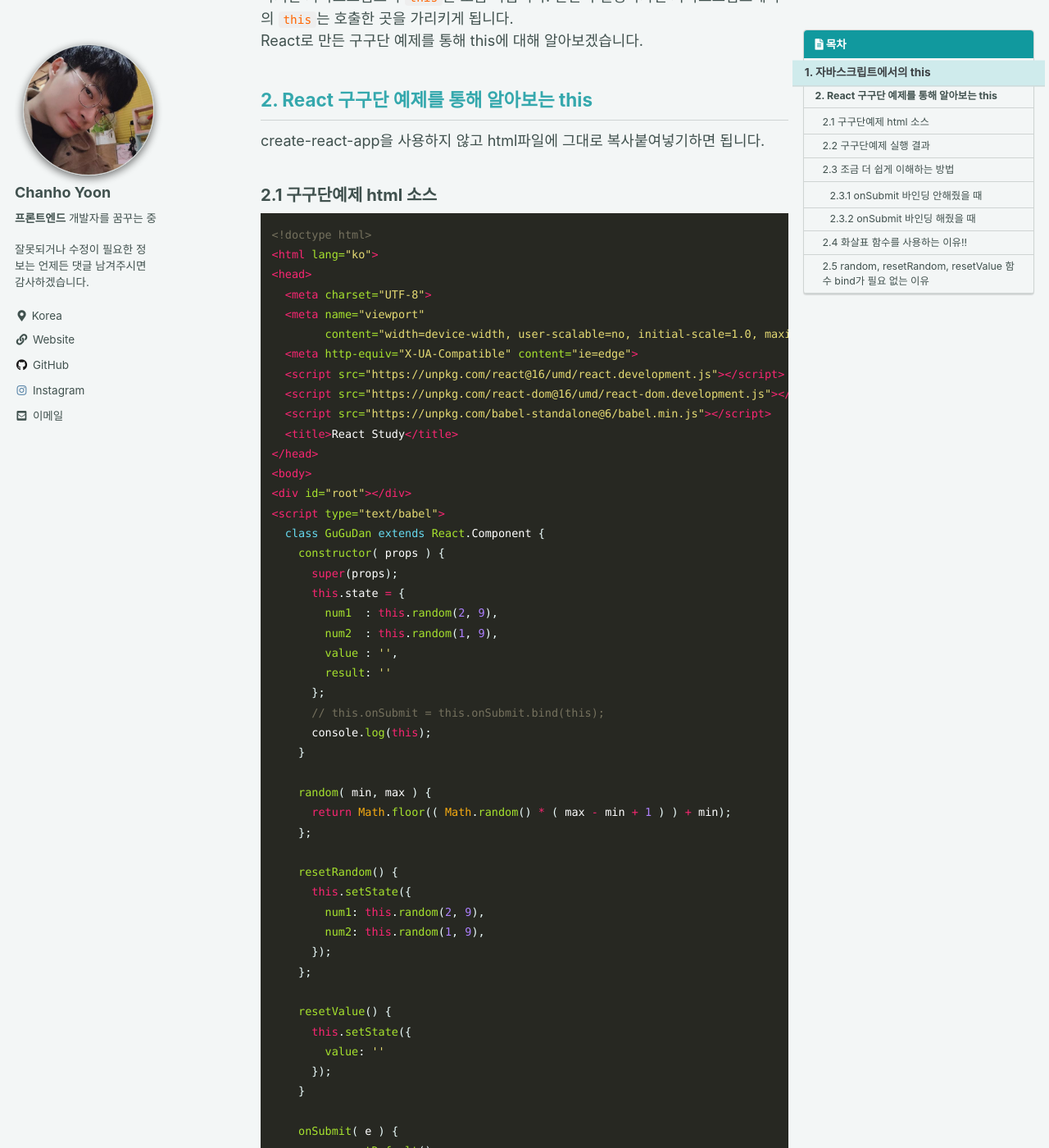
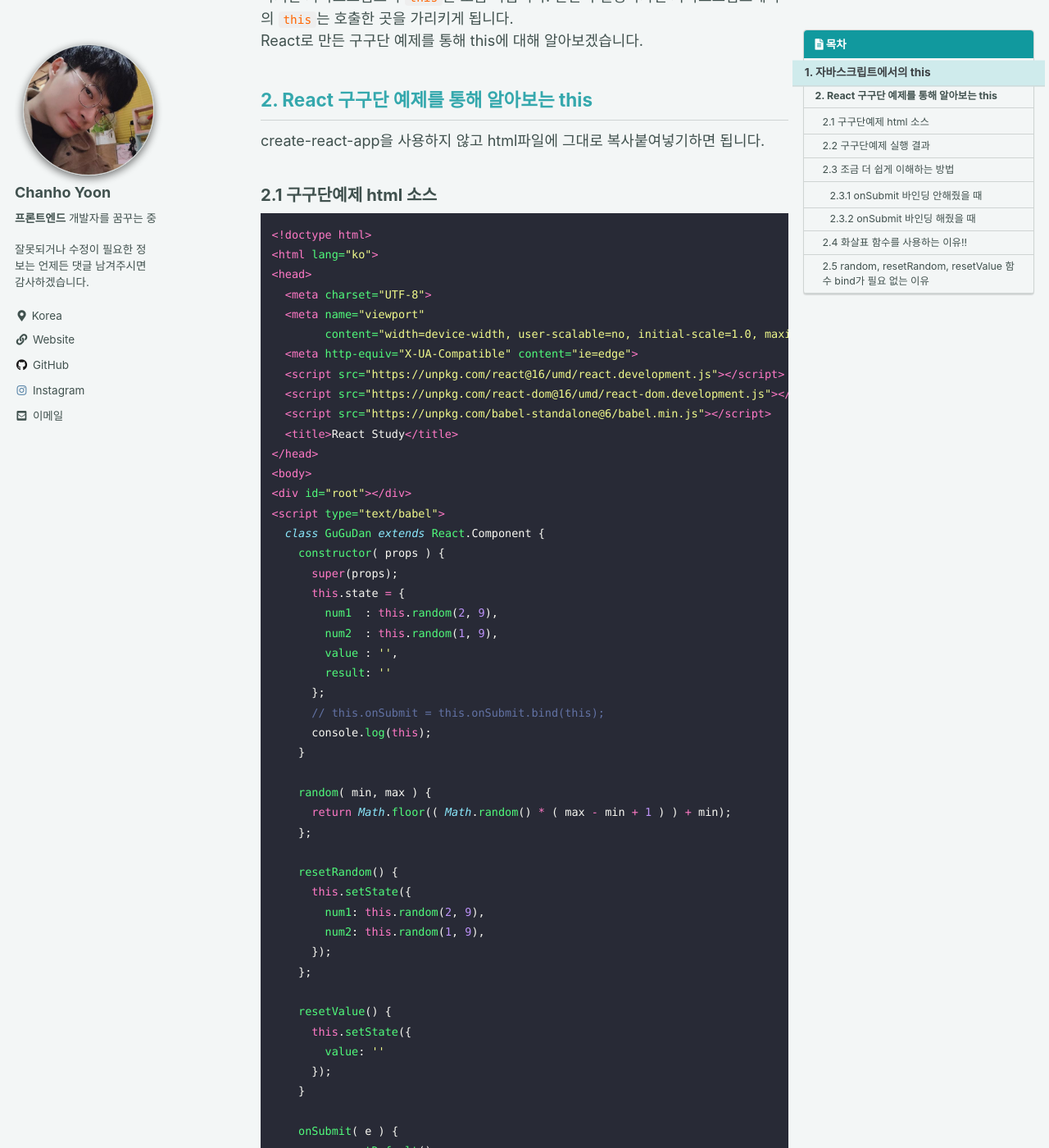
Before and after one commit to chanho-Yoon/chanho-Yoon.github.io, a Jekyll site: the page built from _posts/2020-12-03-js-this.md, in a window 1280 px wide and 1400 px high, scrolled down 409 px. Shown: the whole window at 82% size. Built offline with Jekyll 4.4.1, drawn with Linux system fonts in a browser that asks for light colours; cached includes are drawn as plain includes; comment, search, counter and statistics services are not loaded.

Commit message:
code hightlighting css 변경 및 _config.yml에 한글 주석 설명 추가

```diff
--- a/_config.yml
+++ b/_config.yml
@@ -201,7 +201,7 @@ sass:
 
 # Outputting
 permalink: /:categories/:title/
-paginate: 6 # amount of posts to show
+paginate: 6 # amount of posts to show / 페이지에 몇 개의 게시물을 기준으로 다음페이지로
 paginate_path: /page:num/
 timezone: # https://en.wikipedia.org/wiki/List_of_tz_database_time_zones
 
--- a/assets/css/syntax.css
+++ b/assets/css/syntax.css
@@ -1,214 +1,292 @@
-.highlight table td {
-  padding: 5px;
-}
-.highlight table pre {
-  margin: 0;
-}
-.highlight .gh {
-  color: #999999;
-}
-.highlight .sr {
-  color: #f6aa11;
-}
-.highlight .go {
-  color: #888888;
-}
-.highlight .gp {
-  color: #555555;
-}
-.highlight .gs {
-}
-.highlight .gu {
-  color: #aaaaaa;
-}
-.highlight .nb {
-  color: #f6aa11;
-}
-.highlight .cm {
-  color: #75715e;
-}
-.highlight .cp {
-  color: #75715e;
-}
-.highlight .c1 {
-  color: #75715e;
-}
-.highlight .cs {
-  color: #75715e;
-}
-.highlight .c,
-.highlight .ch,
-.highlight .cd,
-.highlight .cpf {
-  color: #75715e;
-}
-.highlight .err {
-  color: #960050;
-}
-.highlight .gr {
-  color: #960050;
-}
-.highlight .gt {
-  color: #960050;
-}
-.highlight .gd {
-  color: #49483e;
-}
-.highlight .gi {
-  color: #49483e;
-}
-.highlight .ge {
-  color: #49483e;
-}
-.highlight .kc {
-  color: #66d9ef;
-}
-.highlight .kd {
-  color: #66d9ef;
-}
-.highlight .kr {
-  color: #66d9ef;
-}
-.highlight .no {
-  color: #66d9ef;
-}
-.highlight .kt {
-  color: #66d9ef;
-}
-.highlight .mf {
-  color: #ae81ff;
-}
-.highlight .mh {
-  color: #ae81ff;
-}
-.highlight .il {
-  color: #ae81ff;
-}
-.highlight .mi {
-  color: #ae81ff;
-}
-.highlight .mo {
-  color: #ae81ff;
-}
-.highlight .m,
-.highlight .mb,
-.highlight .mx {
-  color: #ae81ff;
-}
-.highlight .sc {
-  color: #ae81ff;
-}
-.highlight .se {
-  color: #ae81ff;
-}
-.highlight .ss {
-  color: #ae81ff;
-}
-.highlight .sd {
-  color: #e6db74;
-}
-.highlight .s2 {
-  color: #e6db74;
-}
-.highlight .sb {
-  color: #e6db74;
-}
-.highlight .sh {
-  color: #e6db74;
-}
-.highlight .si {
-  color: #e6db74;
-}
-.highlight .sx {
-  color: #e6db74;
-}
-.highlight .s1 {
-  color: #e6db74;
-}
-.highlight .s,
-.highlight .sa,
-.highlight .dl {
-  color: #e6db74;
-}
-.highlight .na {
-  color: #a6e22e;
-}
-.highlight .nc {
-  color: #a6e22e;
-}
-.highlight .nd {
-  color: #a6e22e;
-}
-.highlight .ne {
-  color: #a6e22e;
-}
-.highlight .nf,
-.highlight .fm {
-  color: #a6e22e;
-}
-.highlight .vc {
-  color: #ffffff;
-  background-color: #272822;
-}
-.highlight .nn {
-  color: #ffffff;
-  background-color: #272822;
-}
-.highlight .nl {
-  color: #ffffff;
-  background-color: #272822;
-}
-.highlight .ni {
-  color: #ffffff;
-  background-color: #272822;
-}
-.highlight .bp {
-  color: #ffffff;
-  background-color: #272822;
-}
-.highlight .vg {
-  color: #ffffff;
-  background-color: #272822;
-}
-.highlight .vi {
-  color: #ffffff;
-  background-color: #272822;
-}
-.highlight .nv,
-.highlight .vm {
-  color: #ffffff;
-  background-color: #272822;
-}
-.highlight .w {
-  color: #ffffff;
-  background-color: #272822;
-}
-.highlight {
-  color: #ffffff;
-  background-color: #272822;
-}
-.highlight .n,
-.highlight .py,
-.highlight .nx {
-  color: #ffffff;
-  background-color: #272822;
-}
-.highlight .ow {
-  color: #f92672;
-}
-.highlight .nt {
-  color: #f92672;
-}
-.highlight .k,
-.highlight .kv {
-  color: #f92672;
-}
-.highlight .kn {
-  color: #f92672;
-}
-.highlight .kp {
-  color: #f92672;
-}
-.highlight .o {
-  color: #f92672;
-}
+/*.highlight table td {*/
+/*  padding: 5px;*/
+/*}*/
+/*.highlight table pre {*/
+/*  margin: 0;*/
+/*}*/
+/*.highlight .gh {*/
+/*  color: #999999;*/
+/*}*/
+/*.highlight .sr {*/
+/*  color: #f6aa11;*/
+/*}*/
+/*.highlight .go {*/
+/*  color: #888888;*/
+/*}*/
+/*.highlight .gp {*/
+/*  color: #555555;*/
+/*}*/
+/*.highlight .gs {*/
+/*}*/
+/*.highlight .gu {*/
+/*  color: #aaaaaa;*/
+/*}*/
+/*.highlight .nb {*/
+/*  color: #f6aa11;*/
+/*}*/
+/*.highlight .cm {*/
+/*  color: #75715e;*/
+/*}*/
+/*.highlight .cp {*/
+/*  color: #75715e;*/
+/*}*/
+/*.highlight .c1 {*/
+/*  color: #75715e;*/
+/*}*/
+/*.highlight .cs {*/
+/*  color: #75715e;*/
+/*}*/
+/*.highlight .c,*/
+/*.highlight .ch,*/
+/*.highlight .cd,*/
+/*.highlight .cpf {*/
+/*  color: #75715e;*/
+/*}*/
+/*.highlight .err {*/
+/*  color: #960050;*/
+/*}*/
+/*.highlight .gr {*/
+/*  color: #960050;*/
+/*}*/
+/*.highlight .gt {*/
+/*  color: #960050;*/
+/*}*/
+/*.highlight .gd {*/
+/*  color: #49483e;*/
+/*}*/
+/*.highlight .gi {*/
+/*  color: #49483e;*/
+/*}*/
+/*.highlight .ge {*/
+/*  color: #49483e;*/
+/*}*/
+/*.highlight .kc {*/
+/*  color: #66d9ef;*/
+/*}*/
+/*.highlight .kd {*/
+/*  color: #66d9ef;*/
+/*}*/
+/*.highlight .kr {*/
+/*  color: #66d9ef;*/
+/*}*/
+/*.highlight .no {*/
+/*  color: #66d9ef;*/
+/*}*/
+/*.highlight .kt {*/
+/*  color: #66d9ef;*/
+/*}*/
+/*.highlight .mf {*/
+/*  color: #ae81ff;*/
+/*}*/
+/*.highlight .mh {*/
+/*  color: #ae81ff;*/
+/*}*/
+/*.highlight .il {*/
+/*  color: #ae81ff;*/
+/*}*/
+/*.highlight .mi {*/
+/*  color: #ae81ff;*/
+/*}*/
+/*.highlight .mo {*/
+/*  color: #ae81ff;*/
+/*}*/
+/*.highlight .m,*/
+/*.highlight .mb,*/
+/*.highlight .mx {*/
+/*  color: #ae81ff;*/
+/*}*/
+/*.highlight .sc {*/
+/*  color: #ae81ff;*/
+/*}*/
+/*.highlight .se {*/
+/*  color: #ae81ff;*/
+/*}*/
+/*.highlight .ss {*/
+/*  color: #ae81ff;*/
+/*}*/
+/*.highlight .sd {*/
+/*  color: #e6db74;*/
+/*}*/
+/*.highlight .s2 {*/
+/*  color: #e6db74;*/
+/*}*/
+/*.highlight .sb {*/
+/*  color: #e6db74;*/
+/*}*/
+/*.highlight .sh {*/
+/*  color: #e6db74;*/
+/*}*/
+/*.highlight .si {*/
+/*  color: #e6db74;*/
+/*}*/
+/*.highlight .sx {*/
+/*  color: #e6db74;*/
+/*}*/
+/*.highlight .s1 {*/
+/*  color: #e6db74;*/
+/*}*/
+/*.highlight .s,*/
+/*.highlight .sa,*/
+/*.highlight .dl {*/
+/*  color: #e6db74;*/
+/*}*/
+/*.highlight .na {*/
+/*  color: #a6e22e;*/
+/*}*/
+/*.highlight .nc {*/
+/*  color: #a6e22e;*/
+/*}*/
+/*.highlight .nd {*/
+/*  color: #a6e22e;*/
+/*}*/
+/*.highlight .ne {*/
+/*  color: #a6e22e;*/
+/*}*/
+/*.highlight .nf,*/
+/*.highlight .fm {*/
+/*  color: #a6e22e;*/
+/*}*/
+/*.highlight .vc {*/
+/*  color: #ffffff;*/
+/*  background-color: #272822;*/
+/*}*/
+/*.highlight .nn {*/
+/*  color: #ffffff;*/
+/*  background-color: #272822;*/
+/*}*/
+/*.highlight .nl {*/
+/*  color: #ffffff;*/
+/*  background-color: #272822;*/
+/*}*/
+/*.highlight .ni {*/
+/*  color: #ffffff;*/
+/*  background-color: #272822;*/
+/*}*/
+/*.highlight .bp {*/
+/*  color: #ffffff;*/
+/*  background-color: #272822;*/
+/*}*/
+/*.highlight .vg {*/
+/*  color: #ffffff;*/
+/*  background-color: #272822;*/
+/*}*/
+/*.highlight .vi {*/
+/*  color: #ffffff;*/
+/*  background-color: #272822;*/
+/*}*/
+/*.highlight .nv,*/
+/*.highlight .vm {*/
+/*  color: #ffffff;*/
+/*  background-color: #272822;*/
+/*}*/
+/*.highlight .w {*/
+/*  color: #ffffff;*/
+/*  background-color: #272822;*/
+/*}*/
+/*.highlight {*/
+/*  color: #ffffff;*/
+/*  background-color: #272822;*/
+/*}*/
+/*.highlight .n,*/
+/*.highlight .py,*/
+/*.highlight .nx {*/
+/*  color: #ffffff;*/
+/*  background-color: #272822;*/
+/*}*/
+/*.highlight .ow {*/
+/*  color: #f92672;*/
+/*}*/
+/*.highlight .nt {*/
+/*  color: #f92672;*/
+/*}*/
+/*.highlight .k,*/
+/*.highlight .kv {*/
+/*  color: #f92672;*/
+/*}*/
+/*.highlight .kn {*/
+/*  color: #f92672;*/
+/*}*/
+/*.highlight .kp {*/
+/*  color: #f92672;*/
+/*}*/
+/*.highlight .o {*/
+/*  color: #f92672;*/
+/*}*/
+
+ .highlight .hll { background-color: #f1fa8c }
+ .highlight  { background: #282a36; color: #f8f8f2 }
+ .highlight .c { color: #6272a4 } /* Comment */
+ .highlight .err { color: #f8f8f2 } /* Error */
+ .highlight .g { color: #f8f8f2 } /* Generic */
+ .highlight .k { color: #ff79c6 } /* Keyword */
+ .highlight .l { color: #f8f8f2 } /* Literal */
+ .highlight .n { color: #f8f8f2 } /* Name */
+ .highlight .o { color: #ff79c6 } /* Operator */
+ .highlight .x { color: #f8f8f2 } /* Other */
+ .highlight .p { color: #f8f8f2 } /* Punctuation */
+ .highlight .ch { color: #6272a4 } /* Comment.Hashbang */
+ .highlight .cm { color: #6272a4 } /* Comment.Multiline */
+ .highlight .cp { color: #ff79c6 } /* Comment.Preproc */
+ .highlight .cpf { color: #6272a4 } /* Comment.PreprocFile */
+ .highlight .c1 { color: #6272a4 } /* Comment.Single */
+ .highlight .cs { color: #6272a4 } /* Comment.Special */
+ .highlight .gd { color: #8b080b } /* Generic.Deleted */
+ .highlight .ge { color: #f8f8f2; text-decoration: underline } /* Generic.Emph */
+ .highlight .gr { color: #f8f8f2 } /* Generic.Error */
+ .highlight .gh { color: #f8f8f2; font-weight: bold } /* Generic.Heading */
+ .highlight .gi { color: #f8f8f2; font-weight: bold } /* Generic.Inserted */
+ .highlight .go { color: #44475a } /* Generic.Output */
+ .highlight .gp { color: #f8f8f2 } /* Generic.Prompt */
+ .highlight .gs { color: #f8f8f2 } /* Generic.Strong */
+ .highlight .gu { color: #f8f8f2; font-weight: bold } /* Generic.Subheading */
+ .highlight .gt { color: #f8f8f2 } /* Generic.Traceback */
+ .highlight .kc { color: #ff79c6 } /* Keyword.Constant */
+ .highlight .kd { color: #8be9fd; font-style: italic } /* Keyword.Declaration */
+ .highlight .kn { color: #ff79c6 } /* Keyword.Namespace */
+ .highlight .kp { color: #ff79c6 } /* Keyword.Pseudo */
+ .highlight .kr { color: #ff79c6 } /* Keyword.Reserved */
+ .highlight .kt { color: #8be9fd } /* Keyword.Type */
+ .highlight .ld { color: #f8f8f2 } /* Literal.Date */
+ .highlight .m { color: #bd93f9 } /* Literal.Number */
+ .highlight .s { color: #f1fa8c } /* Literal.String */
+ .highlight .na { color: #50fa7b } /* Name.Attribute */
+ .highlight .nb { color: #8be9fd; font-style: italic } /* Name.Builtin */
+ .highlight .nc { color: #50fa7b } /* Name.Class */
+ .highlight .no { color: #f8f8f2 } /* Name.Constant */
+ .highlight .nd { color: #f8f8f2 } /* Name.Decorator */
+ .highlight .ni { color: #f8f8f2 } /* Name.Entity */
+ .highlight .ne { color: #f8f8f2 } /* Name.Exception */
+ .highlight .nf { color: #50fa7b } /* Name.Function */
+ .highlight .nl { color: #8be9fd; font-style: italic } /* Name.Label */
+ .highlight .nn { color: #f8f8f2 } /* Name.Namespace */
+ .highlight .nx { color: #f8f8f2 } /* Name.Other */
+ .highlight .py { color: #f8f8f2 } /* Name.Property */
+ .highlight .nt { color: #ff79c6 } /* Name.Tag */
+ .highlight .nv { color: #8be9fd; font-style: italic } /* Name.Variable */
+ .highlight .ow { color: #ff79c6 } /* Operator.Word */
+ .highlight .w { color: #f8f8f2 } /* Text.Whitespace */
+ .highlight .mb { color: #bd93f9 } /* Literal.Number.Bin */
+ .highlight .mf { color: #bd93f9 } /* Literal.Number.Float */
+ .highlight .mh { color: #bd93f9 } /* Literal.Number.Hex */
+ .highlight .mi { color: #bd93f9 } /* Literal.Number.Integer */
+ .highlight .mo { color: #bd93f9 } /* Literal.Number.Oct */
+ .highlight .sa { color: #f1fa8c } /* Literal.String.Affix */
+ .highlight .sb { color: #f1fa8c } /* Literal.String.Backtick */
+ .highlight .sc { color: #f1fa8c } /* Literal.String.Char */
+ .highlight .dl { color: #f1fa8c } /* Literal.String.Delimiter */
+ .highlight .sd { color: #f1fa8c } /* Literal.String.Doc */
+ .highlight .s2 { color: #f1fa8c } /* Literal.String.Double */
+ .highlight .se { color: #f1fa8c } /* Literal.String.Escape */
+ .highlight .sh { color: #f1fa8c } /* Literal.String.Heredoc */
+ .highlight .si { color: #f1fa8c } /* Literal.String.Interpol */
+ .highlight .sx { color: #f1fa8c } /* Literal.String.Other */
+ .highlight .sr { color: #f1fa8c } /* Literal.String.Regex */
+ .highlight .s1 { color: #f1fa8c } /* Literal.String.Single */
+ .highlight .ss { color: #f1fa8c } /* Literal.String.Symbol */
+ .highlight .bp { color: #f8f8f2; font-style: italic } /* Name.Builtin.Pseudo */
+ .highlight .fm { color: #50fa7b } /* Name.Function.Magic */
+ .highlight .vc { color: #8be9fd; font-style: italic } /* Name.Variable.Class */
+ .highlight .vg { color: #8be9fd; font-style: italic } /* Name.Variable.Global */
+ .highlight .vi { color: #8be9fd; font-style: italic } /* Name.Variable.Instance */
+ .highlight .vm { color: #8be9fd; font-style: italic } /* Name.Variable.Magic */
+ .highlight .il { color: #bd93f9 } /* Literal.Number.Integer.Long */
```
